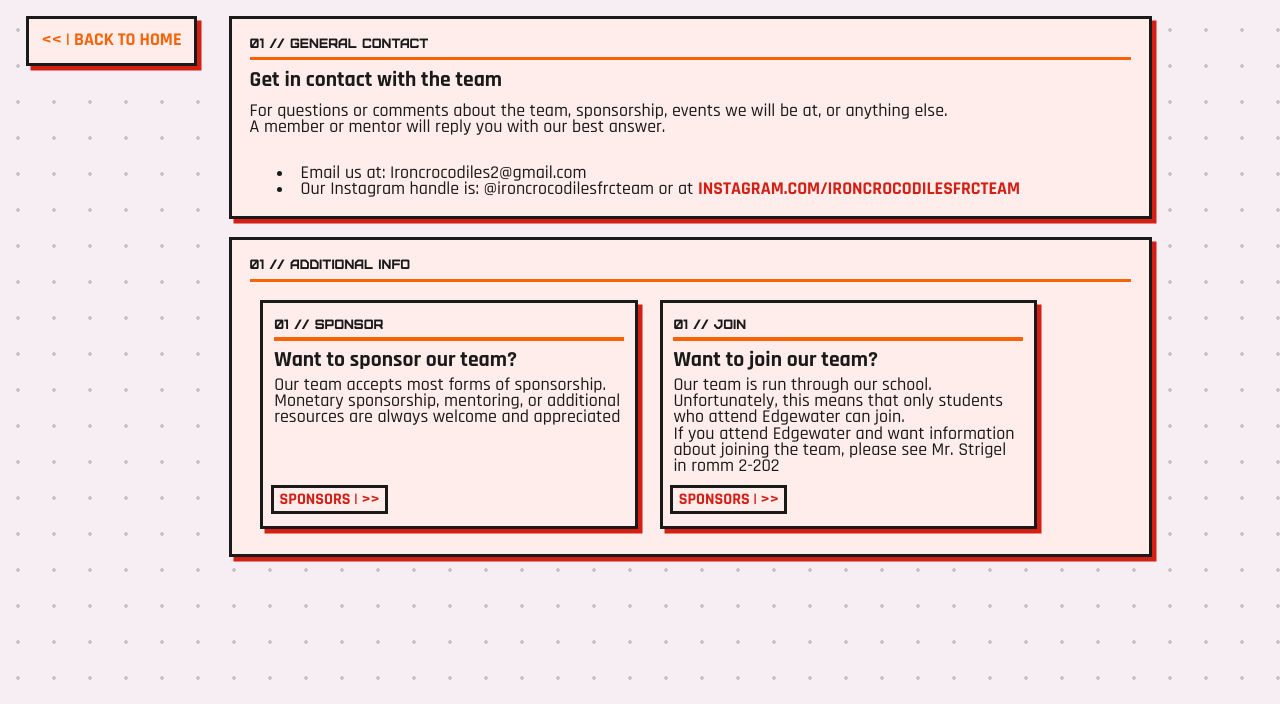
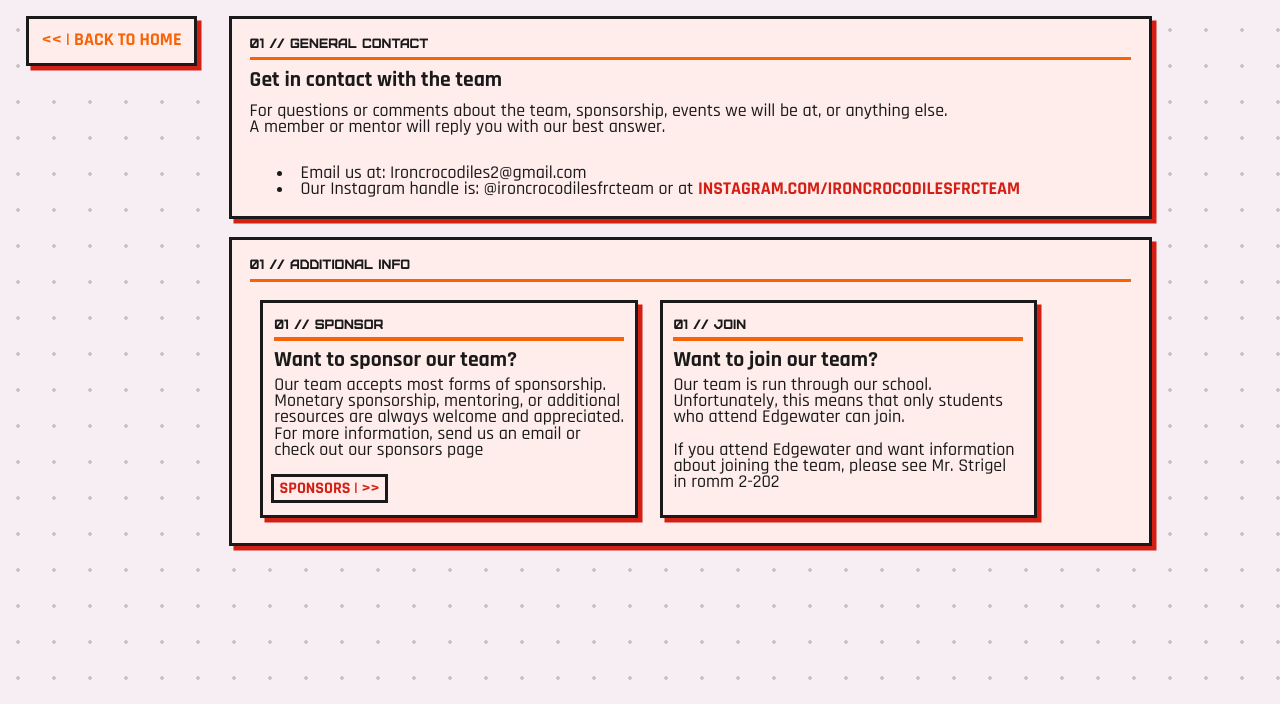
Before and after one commit to FRC-Team-12089-Iron-Crocodiles/team12089_website, a plain HTML site: page contact/index.html in a window 1280 px wide. Shown: the part 96-800 px from the top of the page. Drawn offline with Linux system fonts and the light colour scheme; files that its build step writes are made by us from their sources; a script that the page names is missing.

Commit message:
Update sponsors index.html
Fixed some formatting issues and text

```diff
--- a/contact/index.html
+++ b/contact/index.html
@@ -61,7 +61,7 @@
                     <hr class="color-hr">
 
                     <h3 class="name">Want to sponsor our team?</h3>
-                    <p class="description">Our team accepts most forms of sponsorship. Monetary sponsorship, mentoring, or additional resources are always welcome and appreciated</p>
+                    <p class="description">Our team accepts most forms of sponsorship. Monetary sponsorship, mentoring, or additional resources are always welcome and appreciated. For more information, send us an email or check out our sponsors page</p>
 
                     <a href="sponsors" class="a-external">
                         SPONSORS | >>
@@ -72,11 +72,8 @@
                     <hr class="color-hr">
 
                     <h3 class="name">Want to join our team?</h3>
-                    <p class="description">Our team is run through our school. Unfortunately, this means that only students who attend Edgewater can join. <br> If you attend Edgewater and want information about joining the team, please see Mr. Strigel in romm 2-202</p>
+                    <p class="description">Our team is run through our school. Unfortunately, this means that only students who attend Edgewater can join. <br> <br> If you attend Edgewater and want information about joining the team, please see Mr. Strigel in romm 2-202</p>
 
-                    <a href="sponsors" class="a-external">
-                        SPONSORS | >>
-                    </a>
                 </div>
                 </div>
             </article>
```
